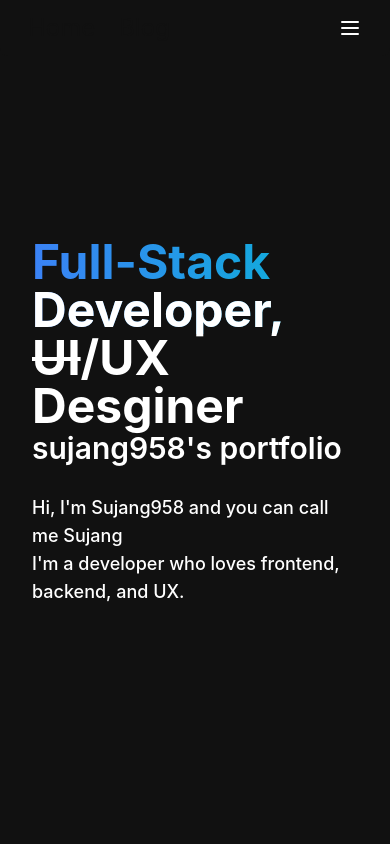
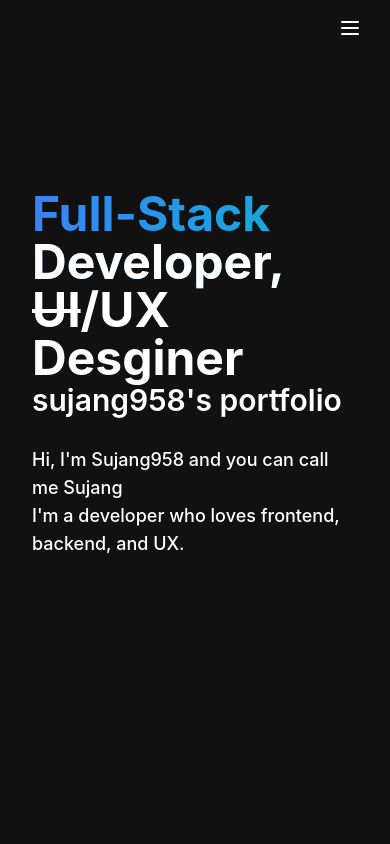
Before and after one commit to sujang958/sujang.xyz, a Next.js app: page / in a window 390 px wide. Shown: the top 844 px of the page. Built offline with nearby package versions, Linux system fonts and the light colour scheme; a web font is replaced by a local one.

Commit message:
:lipstick: Add mobile design
add mobile-only margin

```diff
--- a/pages/index.tsx
+++ b/pages/index.tsx
@@ -70,7 +70,7 @@ const MainPage: NextPage = () => {
     <>
       <div className="flex min-h-screen w-full flex-col overflow-clip">
         <div className="flex h-screen w-full max-w-7xl flex-row items-center justify-between self-center py-6 px-8 md:px-24">
-          <div className="flex flex-col">
+          <div className="-mt-24 flex flex-col md:mt-0">
             <motion.div
               viewport={{ once: true }}
               initial={{
```
